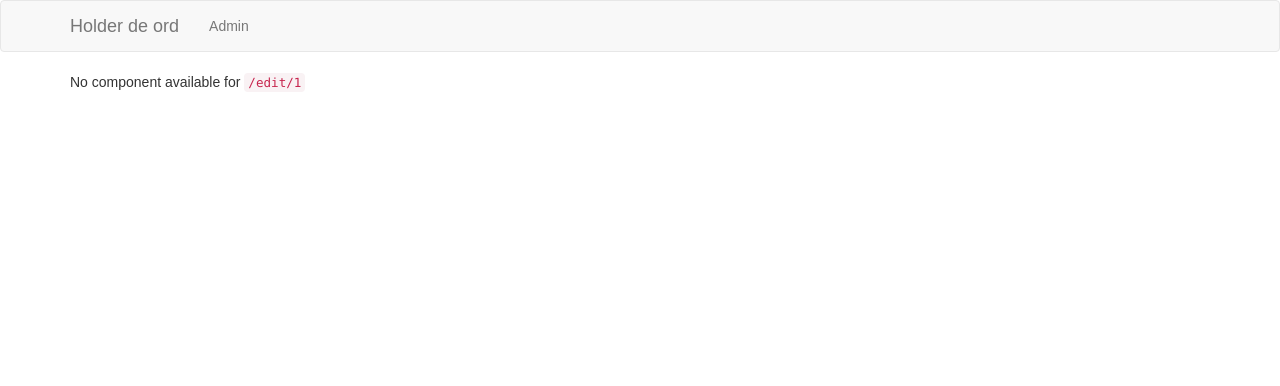
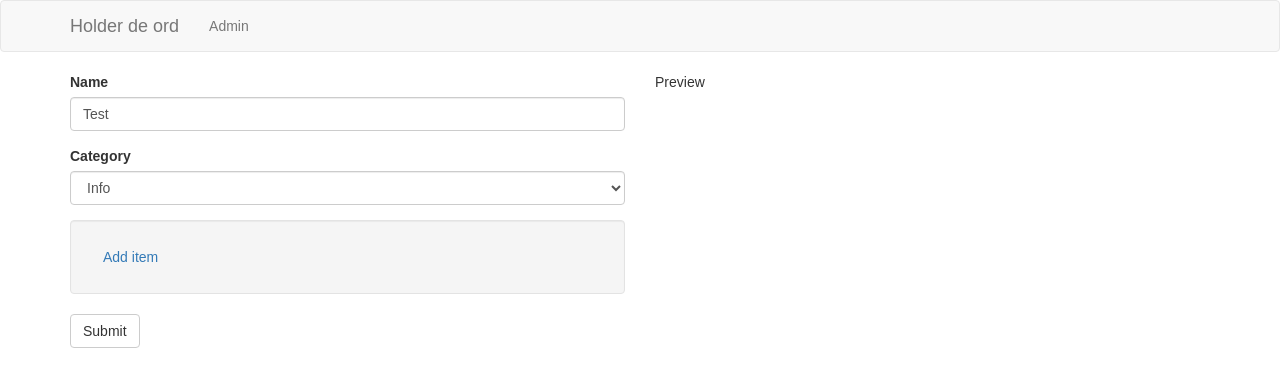
Before and after one commit to holderdeord/hdo-bot-service, a React (Create React App) app in the folder botadmin/static/botadmin/: page /edit/1 in a window 1280 px wide. Shown: the top 386 px of the page. Built offline with nearby package versions, Linux system fonts and the light colour scheme.

Commit message:
Can now post manuscript to API ^_^^

```diff
--- a/botadmin/static/botadmin/src/actions/manuscripts.js
+++ b/botadmin/static/botadmin/src/actions/manuscripts.js
@@ -55,9 +55,10 @@ export const deleteManuscriptItem = (manuscriptId, order) => {
   }
 };
 
-export const postManuscript = (manuscriptId) => {
+export const postManuscript = (manuscript, json) => {
   return {
     type: POST_MANUSCRIPT,
-    manuscriptId
+    manuscript,
+    json
   }
 };
--- a/botadmin/static/botadmin/src/components/EditManuscriptComponent.js
+++ /dev/null
@@ -1,34 +0,0 @@
-import React from 'react';
-import ManuscriptForm from "./ManuscriptForm";
-import InfoManuscript from "../manuscripts/InfoManuscript";
-import ManuscriptFactory from "../manuscripts/ManuscriptFactory";
-
-export default class EditManuscriptComponent extends React.Component {
-  state = {
-    manuscript: new InfoManuscript()
-  };
-
-  constructor(props) {
-    super(props);
-    this.manuscriptId = props.match.params.manuscriptId;
-    this.manuscriptFactory = new ManuscriptFactory();
-  }
-
-  componentDidMount() {
-    fetch(`http://localhost:8000/api/manuscripts/${this.manuscriptId}`)
-      .then(response => response.json())
-      .then(manuscriptData => this.setState({
-        manuscript: this.manuscriptFactory.loadManuscript(manuscriptData)
-      }));
-  }
-
-  handleSubmit(event) {
-    console.log('submitting', this.state.manuscript);
-  }
-
-  render() {
-    console.log('EditManuscriptComponent.render', this.state.manuscript);
-    return <ManuscriptForm manuscript={this.state.manuscript}
-                           handleSubmit={event => this.handleSubmit(event)}/>;
-  }
-}
--- a/botadmin/static/botadmin/src/components/ManuscriptForm.js
+++ b/botadmin/static/botadmin/src/components/ManuscriptForm.js
@@ -14,7 +14,7 @@ const ManuscriptForm = ({
   return (
     <div className="row">
       <div className="col-md-6">
-        <form onSubmit={event => onSubmit(event)}>
+        <form onSubmit={event => onSubmit(event, manuscript)}>
           <div className="form-group">
             <label htmlFor="name">Name</label>
             <input className="form-control" type="text" id="name" name="name"
--- a/botadmin/static/botadmin/src/components/ManuscriptTable.js
+++ b/botadmin/static/botadmin/src/components/ManuscriptTable.js
@@ -25,7 +25,7 @@ class ManuscriptTable extends React.Component {
   }
 
   renderManuscript({ pk, name, category }) {
-    return <tr key="{ pk }">
+    return <tr key={ pk }>
       <td>{ pk }</td>
       <td>
         <Link to={`/view/${ pk }`}>{ name }</Link>
--- a/botadmin/static/botadmin/src/components/Routes.js
+++ b/botadmin/static/botadmin/src/components/Routes.js
@@ -8,9 +8,9 @@ import {
 
 import Admin from "../containers/Admin";
 import NoMatch from "./NoMatch";
-import ManuscriptCreate from "../containers/CreateManuscript";
 import NavItem from "./NavItem";
-import EditManuscriptComponent from "./EditManuscriptComponent";
+import EditManuscript from "../containers/EditManuscript";
+import CreateManuscript from "../containers/CreateManuscript";
 
 class Routes extends Component {
   render() {
@@ -30,8 +30,8 @@ class Routes extends Component {
           <div className="container">
             <Switch>
               <Route exact path="/" component={Admin}/>
-              <Route exact path="/create" component={ManuscriptCreate}/>
-              <Route exact path="/view/:manuscriptId" component={EditManuscriptComponent}/>
+              <Route exact path="/create" component={CreateManuscript}/>
+              <Route exact path="/edit/:manuscriptId" component={EditManuscript}/>
               <Route component={NoMatch}/>
             </Switch>
           </div>
--- a/botadmin/static/botadmin/src/containers/CreateManuscript.js
+++ b/botadmin/static/botadmin/src/containers/CreateManuscript.js
@@ -5,6 +5,7 @@ import {
   addManuscript, addManuscriptItem, changeManuscriptItemProperty, changeManuscriptProperty,
   deleteManuscriptItem, postManuscript
 } from "../actions/manuscripts";
+import { getManuscriptApiUrl } from "../utils/urls";
 
 const mapStateToProps = (state) => {
   return {
@@ -16,7 +17,7 @@ const mapStateToProps = (state) => {
   };
 };
 
-const mapDispatchToProps = (dispatch) => {
+const mapDispatchToProps = (dispatch, ownProps) => {
   let manuscript = addManuscript();
   dispatch(manuscript);
   dispatch(addManuscriptItem(manuscript.id));
@@ -33,9 +34,32 @@ const mapDispatchToProps = (dispatch) => {
     deleteManuscriptItem: (order) => {
       dispatch(deleteManuscriptItem(manuscript.id, order));
     },
-    onSubmit: (event) => {
+    onSubmit: (event, manuscript) => {
       event.preventDefault();
-      dispatch(postManuscript(manuscript.id));
+      dispatch(postManuscript(manuscript));
+      const payload = {
+        name: manuscript.name,
+        items: manuscript.items.map(item => {
+          return {
+            type: item.type,
+            order: item.order,
+            text: item.text,
+            buttonText: ''
+          };
+        })
+      };
+      return fetch(getManuscriptApiUrl(), {
+        method: 'POST',
+        body: JSON.stringify(payload),
+        headers: new Headers({
+          'Content-Type': 'application/json'
+        })
+      })
+        .then(response => response.json())
+        .then(createdManuscript => {
+          ownProps.history.push(`/edit/${createdManuscript.pk}`);
+        })
+        .catch(response => dispatch(postManuscript(manuscript, response)));
     }
   }
 };
--- /dev/null
+++ b/botadmin/static/botadmin/src/containers/EditManuscript.js
@@ -0,0 +1,105 @@
+import React from 'react';
+import { connect } from "react-redux";
+import ManuscriptForm from "../components/ManuscriptForm";
+
+const mapStateToProps = (state, {match}) => {
+  console.log('test', match.params.manuscriptId);
+  return {
+    manuscript: {
+      name: 'Test',
+      type: 'info',
+      items: []
+    }
+  };
+};
+
+const mapDispatchToProps = (dispatch, ownProps) => {
+  // let manuscript = addManuscript();
+  // dispatch(manuscript);
+  // dispatch(addManuscriptItem(manuscript.id));
+  return {
+    addManuscriptItem: () => {
+      // dispatch(addManuscriptItem(manuscript.id));
+    },
+    changeManuscriptProperty: (event, propertyName) => {
+      // dispatch(changeManuscriptProperty(manuscript.id, propertyName, event.target.value));
+    },
+    changeManuscriptItemProperty: (event, order, propertyName) => {
+      // dispatch(changeManuscriptItemProperty(manuscript.id, order, propertyName, event.target.value));
+    },
+    deleteManuscriptItem: (order) => {
+      // dispatch(deleteManuscriptItem(manuscript.id, order));
+    },
+    onSubmit: (event, manuscript) => {
+      event.preventDefault();
+      // dispatch(postManuscript(manuscript));
+      // const payload = {
+      //   name: manuscript.name,
+      //   items: manuscript.items.map(item => {
+      //     return {
+      //       type: item.type,
+      //       order: item.order,
+      //       text: item.text,
+      //       buttonText: ''
+      //     };
+      //   })
+      // };
+      // return fetch(getManuscriptApiUrl(), {
+      //   method: 'POST',
+      //   body: JSON.stringify(payload),
+      //   headers: new Headers({
+      //     'Content-Type': 'application/json'
+      //   })
+      // })
+      //   .then(response => response.json())
+      //   .then(createdManuscript => {
+      //     console.log('createdManuscript', createdManuscript, ownProps);
+      //   })
+      //   .catch(response => dispatch(postManuscript(manuscript, response)));
+    }
+  }
+};
+
+const EditManuscript = connect(
+  mapStateToProps,
+  mapDispatchToProps
+)(ManuscriptForm);
+
+export default EditManuscript;
+
+
+
+
+// import ManuscriptForm from "./ManuscriptForm";
+// import InfoManuscript from "../manuscripts/InfoManuscript";
+// import ManuscriptFactory from "../manuscripts/ManuscriptFactory";
+//
+// export default class EditManuscriptComponent extends React.Component {
+//   state = {
+//     manuscript: new InfoManuscript()
+//   };
+//
+//   constructor(props) {
+//     super(props);
+//     this.manuscriptId = props.match.params.manuscriptId;
+//     this.manuscriptFactory = new ManuscriptFactory();
+//   }
+//
+//   componentDidMount() {
+//     fetch(`http://localhost:8000/api/manuscripts/${this.manuscriptId}`)
+//       .then(response => response.json())
+//       .then(manuscriptData => this.setState({
+//         manuscript: this.manuscriptFactory.loadManuscript(manuscriptData)
+//       }));
+//   }
+//
+//   handleSubmit(event) {
+//     console.log('submitting', this.state.manuscript);
+//   }
+//
+//   render() {
+//     console.log('EditManuscriptComponent.render', this.state.manuscript);
+//     return <ManuscriptForm manuscript={this.state.manuscript}
+//                            handleSubmit={event => this.handleSubmit(event)}/>;
+//   }
+// }
--- a/botadmin/static/botadmin/src/reducers/index.js
+++ b/botadmin/static/botadmin/src/reducers/index.js
@@ -1,8 +1,6 @@
 import { combineReducers } from 'redux';
 import manuscripts from "./manuscripts";
-import manuscriptItems from "./manuscriptItems";
 
 export const adminApp = combineReducers({
-  manuscripts,
-  manuscriptItems
+  manuscripts
 });
--- a/botadmin/static/botadmin/src/reducers/manuscripts/postManuscript.js
+++ b/botadmin/static/botadmin/src/reducers/manuscripts/postManuscript.js
@@ -1,8 +1,8 @@
 export default function postManuscript(state, action) {
-  const selectedManuscript = state.find(manuscript => manuscript.id === action.manuscriptId);
-  if (!selectedManuscript) {
+  const manuscript = state.find(manuscript => manuscript.id === action.manuscriptId);
+  if (!manuscript) {
     return state;
   }
-  console.log('posting manuscript', selectedManuscript);
+
   return state;
 }
--- /dev/null
+++ b/botadmin/static/botadmin/src/utils/urls.js
@@ -0,0 +1,5 @@
+const apiUrl = 'http://localhost:8000/api';
+
+export function getManuscriptApiUrl() {
+  return `${apiUrl}/manuscripts/`;
+}
```
Also changed, not shown: botadmin/static/botadmin/src/actions/manuscriptItems.js (deleted, +0 -20 lines), botadmin/static/botadmin/src/reducers/manuscriptItems.js (deleted, +0 -37 lines).
